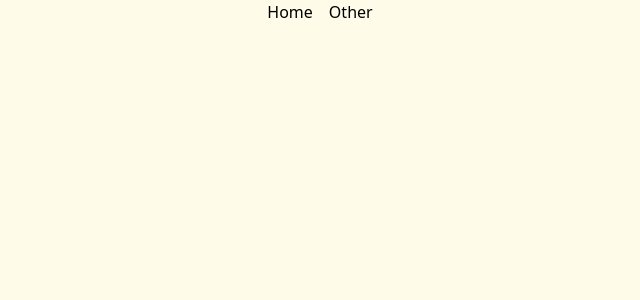
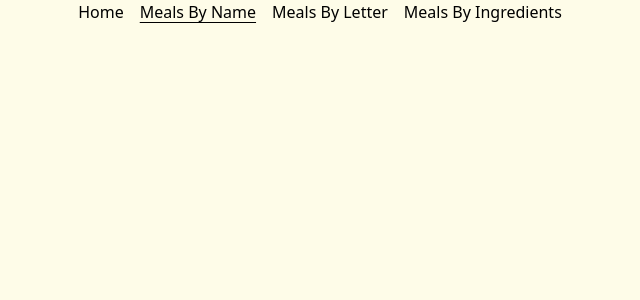
Before and after one commit to AndTrejo/meal-search, a Vue app: page /meal-search/by-name/1 in a window 1280 px wide. Before the commit this address had no page. Shown: the top 300 px of the page, without its empty margins (320-960 px from the left). Built offline with nearby package versions, Linux system fonts and the light colour scheme.

Commit message:
Navigation Is working

```diff
--- a/src/components/NavMenu.vue
+++ b/src/components/NavMenu.vue
@@ -1,14 +1,18 @@
+import HomePage from '@/views/HomePage.vue';
+
 <template>
   <nav>
-    <RouterLink to="/">Home</RouterLink>
-    <RouterLink to="/other">Other</RouterLink>
+    <RouterLink :to="{name: 'Home'}">Home</RouterLink>
+    <RouterLink :to="{name: 'MealsByName'}">Meals By Name</RouterLink>
+    <RouterLink :to="{name: 'MealsByLetter'}">Meals By Letter</RouterLink>
+    <RouterLink :to="{name: 'MealsByIngredients'}">Meals By Ingredients</RouterLink>
   </nav>
 </template>
+
 
 <style lang="postcss" scoped>
 nav {
   @apply flex justify-center space-x-4;
-
   & .router-link-active {
     @apply underline underline-offset-4;
   }
--- /dev/null
+++ b/src/views/Ingredients.vue
@@ -0,0 +1,5 @@
+<script setup>
+</script>
+<template>
+
+</template>
--- /dev/null
+++ b/src/views/MealDetails.vue
@@ -0,0 +1,5 @@
+<script setup>
+</script>
+<template>
+
+</template>
--- /dev/null
+++ b/src/views/MealsByIngredients.vue
@@ -0,0 +1,5 @@
+<script setup>
+</script>
+<template>
+
+</template>
--- /dev/null
+++ b/src/views/MealsByLetter.vue
@@ -0,0 +1,5 @@
+<script setup>
+</script>
+<template>
+
+</template>
--- /dev/null
+++ b/src/views/MealsByName.vue
@@ -0,0 +1,5 @@
+<script setup>
+</script>
+<template>
+
+</template>
--- a/vite.config.js
+++ b/vite.config.js
@@ -4,6 +4,7 @@
 
 // https://vitejs.dev/config/
 export default defineConfig({
+  base: '/meal-search/',
   plugins: [vue()],
   resolve: {
     alias: {
```
Also changed, not shown: src/router.js (+12 -2 lines).
